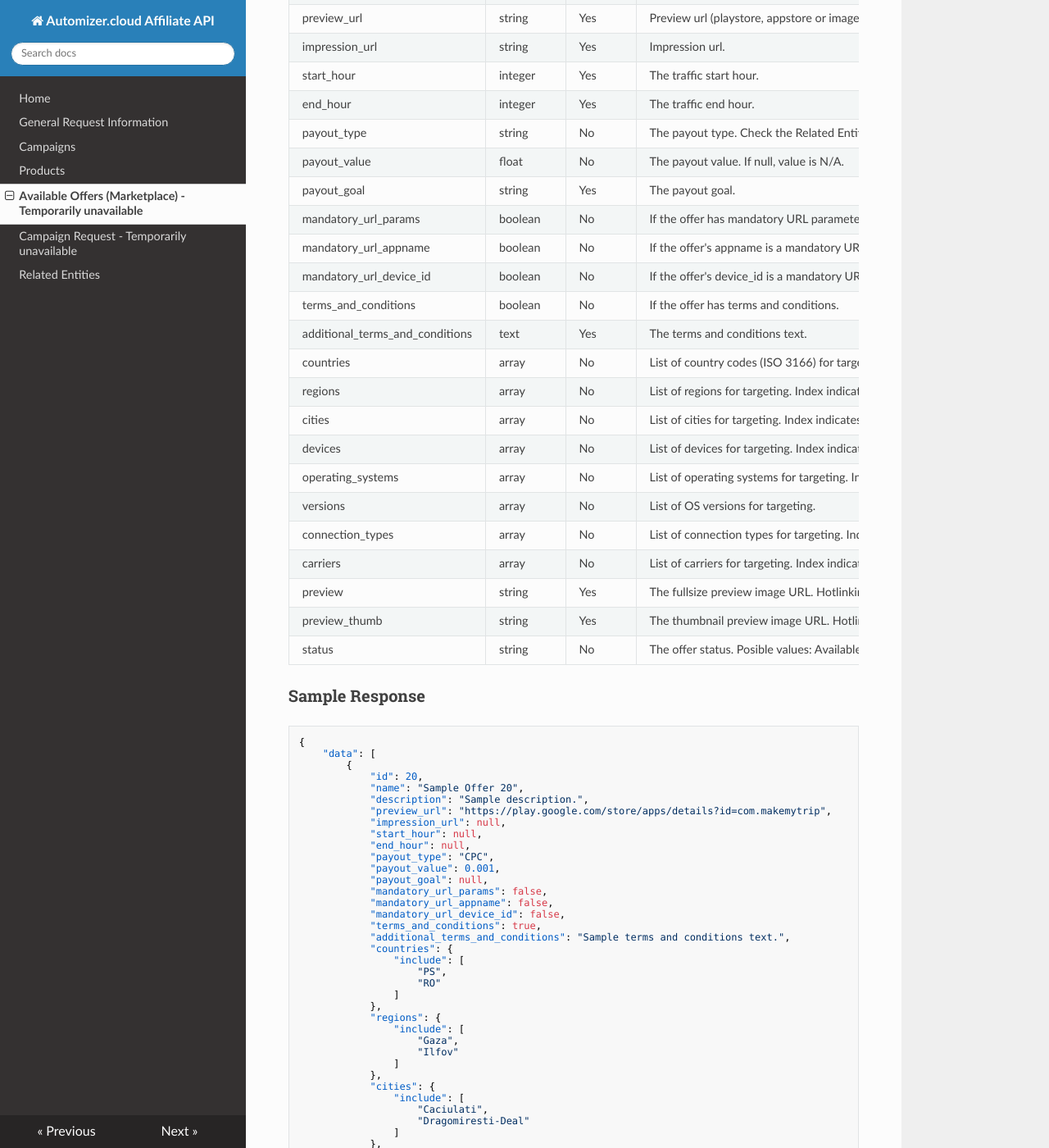
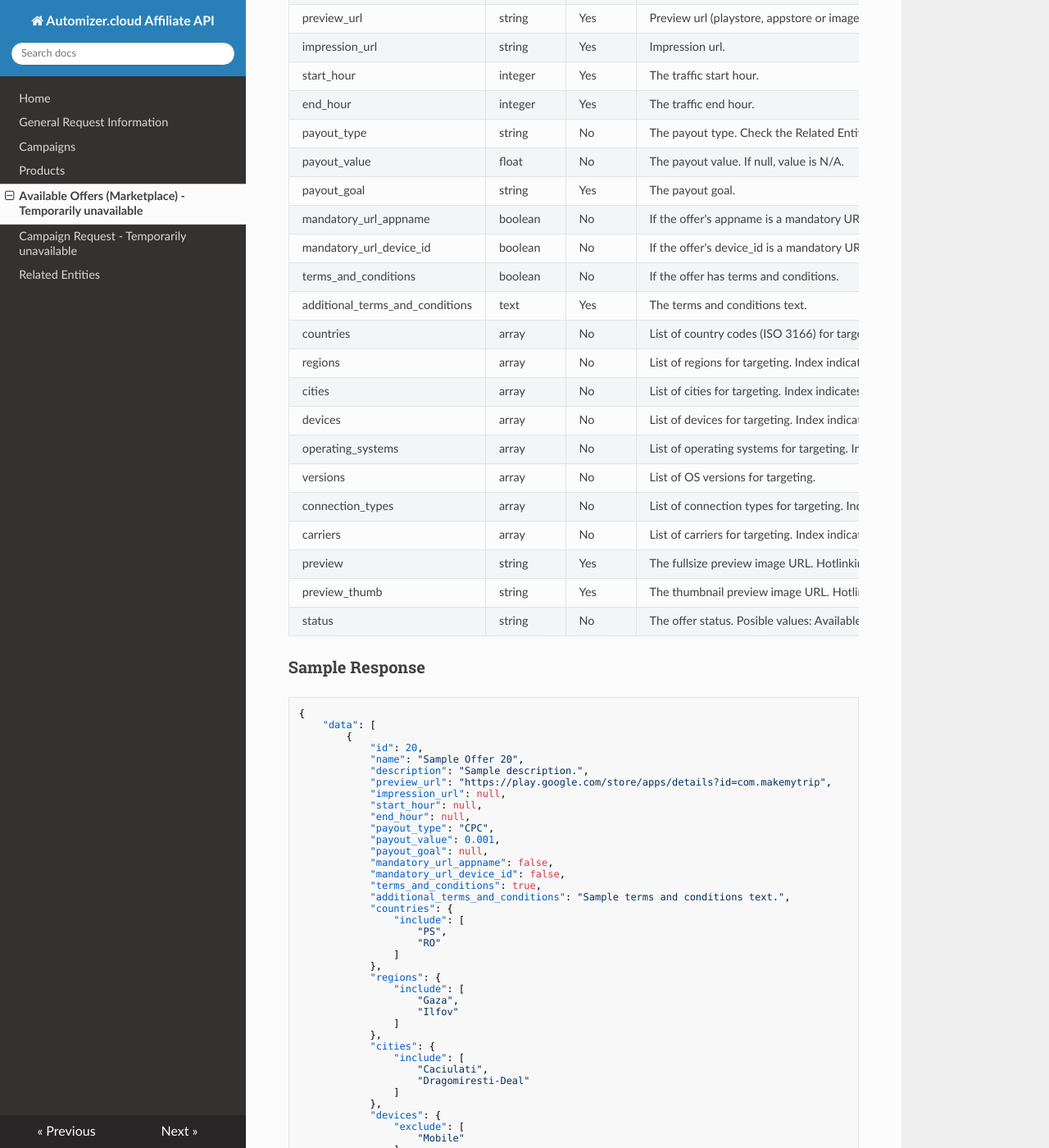
Before and after one commit to automizer-cloud/automizer.cloud-affiliate-api-docs, an MkDocs documentation site: the page built from docs/availableoffers.md, in a window 1280 px wide and 1400 px high, scrolled down 529 px. Shown: the whole window at 82% size. Built offline with MkDocs 1.6.1, drawn with Linux system fonts in a browser that asks for light colours; nearby versions of some CDN libraries; old or Windows-style settings are respelled for this version of MkDocs.

Commit message:
Remove mandatory_url_params

```diff
--- a/docs/availableoffers.md
+++ b/docs/availableoffers.md
@@ -22,7 +22,6 @@ end_hour                        | integer   | Yes      | The traffic end hour.
 payout_type                     | string    | No       | The payout type. Check the Related Entities section for a list of possible values.
 payout_value                    | float     | No       | The payout value. If null, value is N/A.
 payout_goal                     | string    | Yes      | The payout goal.
-mandatory_url_params            | boolean   | No       | If the offer has mandatory URL parameters.
 mandatory_url_appname           | boolean   | No       | If the offer's appname is a mandatory URL parameter.
 mandatory_url_device_id         | boolean   | No       | If the offer's device_id is a mandatory URL parameter.
 terms_and_conditions            | boolean   | No       | If the offer has terms and conditions.
@@ -55,7 +54,6 @@ status                          | string    | No       | The offer status. Posib
             "payout_type": "CPC",
             "payout_value": 0.001,
             "payout_goal": null,
-            "mandatory_url_params": false,
             "mandatory_url_appname": false,
             "mandatory_url_device_id": false,
             "terms_and_conditions": true,
```
Also changed, not shown: docs/campaigns.md (+0 -2 lines).
